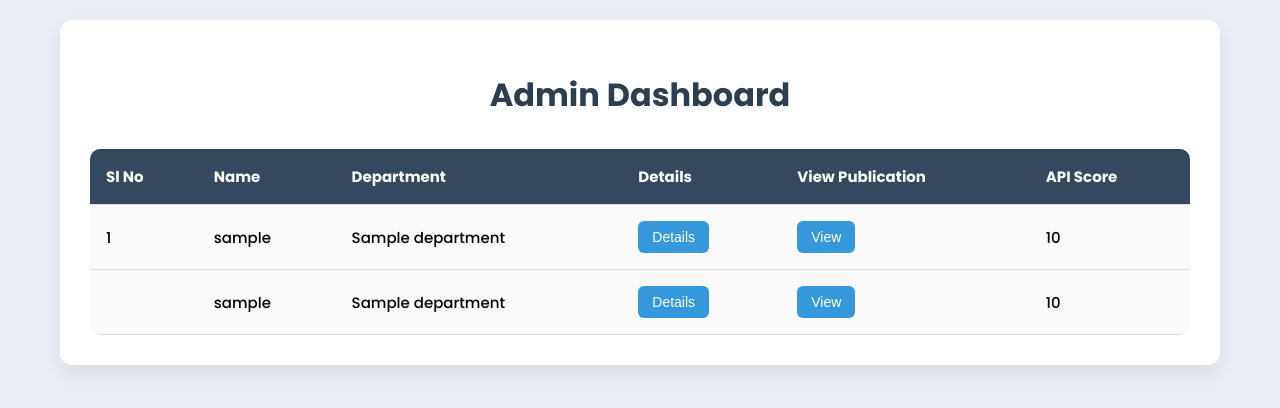
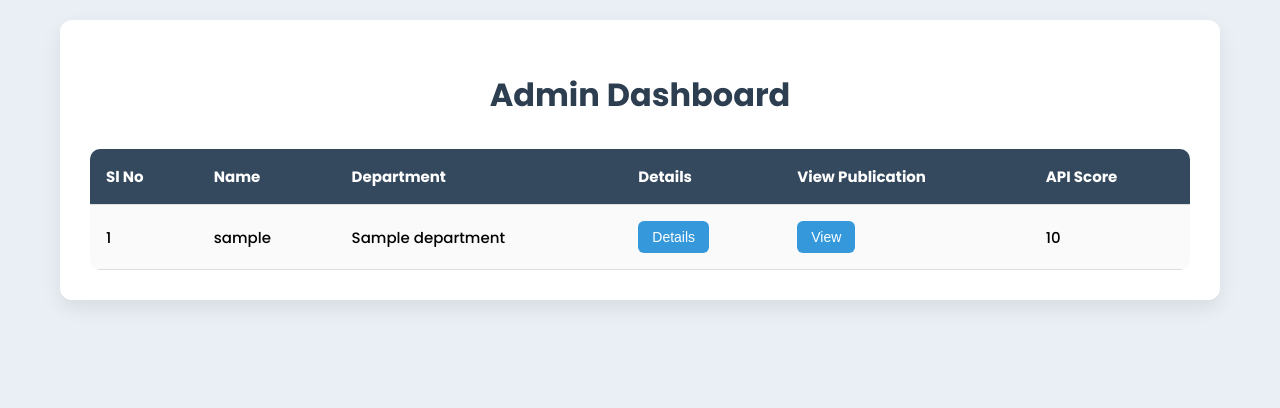
Before and after one commit to 2002-Tandra/Research-and-publication-management-system-of-the-university-of-burdwan, a Flask app: page /admin/admin-dashboard in a window 1280 px wide. Shown: the top 408 px of the page. Run offline with Flask 3, Linux system fonts and the light colour scheme; the visitor is signed in with stand-in values (Sample User, id 1); a database or web service that is not in the repository returns one stand-in record (values such as "Sample title").

Commit message:
admin dashboard table

```diff
--- a/website/templates/admin_dashboard.html
+++ b/website/templates/admin_dashboard.html
@@ -154,18 +154,7 @@
               </td>
               <td>{{ user.api_score if user.api_score else "Not Set" }}</td>
           </tr>
-          <tr>
-            <td>{{ index }}</td>
-            <td>{{ user.username }}</td>
-            <td>{{ user.department if user.department else "N/A" }}</td>
-            <td>
-              <button class="details-button" onclick="viewDetails('{{ user._id }}')">Details</button>
-            </td>
-            <td>
-              <button class="details-button" onclick="window.location.href='/admin/publications/{{ user._id }}'">View</button>
-            </td>
-            <td>{{ user.api_score if user.api_score else "Not Set" }}</td>
-          </tr>
+
         {% endfor %}
       </tbody>
     </table>
```
